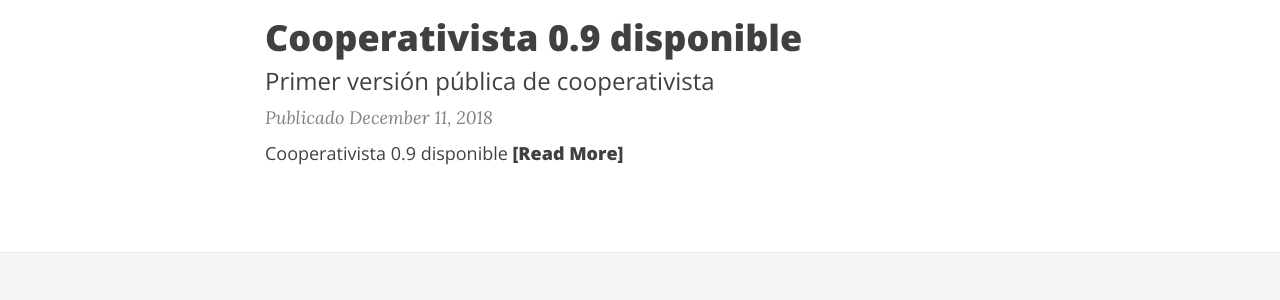
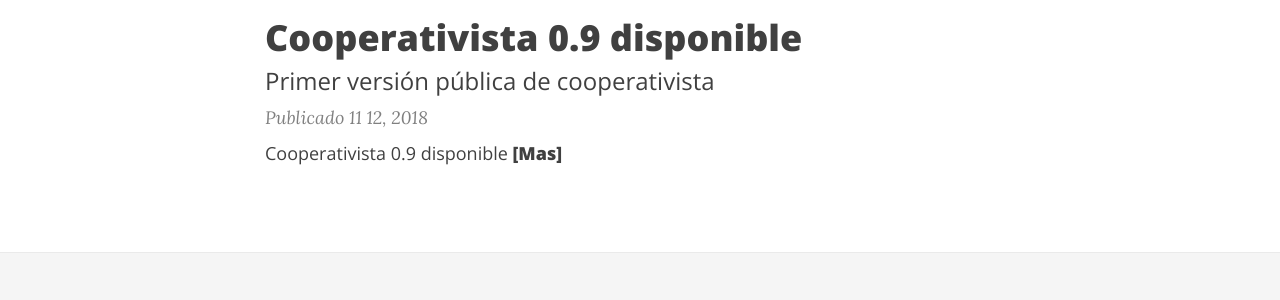
Before and after one commit to Pax17/cooperativista, a Jekyll site: the page built from index.html, in a window 1280 px wide and 1187 px high. Shown: the part 701-1001 px from the top of the window. Built offline with Jekyll 4.4.1, drawn with Linux system fonts in a browser that asks for light colours; nearby versions of some CDN libraries; the list of posts is cut into pages by our own code.

Commit message:
Update site

```diff
--- a/index.html
+++ b/index.html
@@ -37,7 +37,7 @@ gh-repo: Pax17/cooperativista
     </a>
 
     <p class="post-meta">
-      Publicado {{ post.date | date: "%B %-d, %Y" }}
+      Publicado {{ post.date | date: "%d %-m, %Y" }}
     </p>
 
     <div class="post-entry-container">
@@ -52,7 +52,7 @@ gh-repo: Pax17/cooperativista
         {{ post.excerpt | strip_html | xml_escape | truncatewords: site.excerpt_length }}
         {% assign excerpt_word_count = post.excerpt | number_of_words %}
         {% if post.content != post.excerpt or excerpt_word_count > site.excerpt_length %}
-          <a href="{{ post.url | prepend: site.baseurl }}" class="post-read-more">[Read&nbsp;More]</a>
+          <a href="{{ post.url | prepend: site.baseurl }}" class="post-read-more">[Mas]</a>
         {% endif %}
       </div>
     </div>
```
Also changed, not shown: _config.yml (line endings or trailing spaces).
